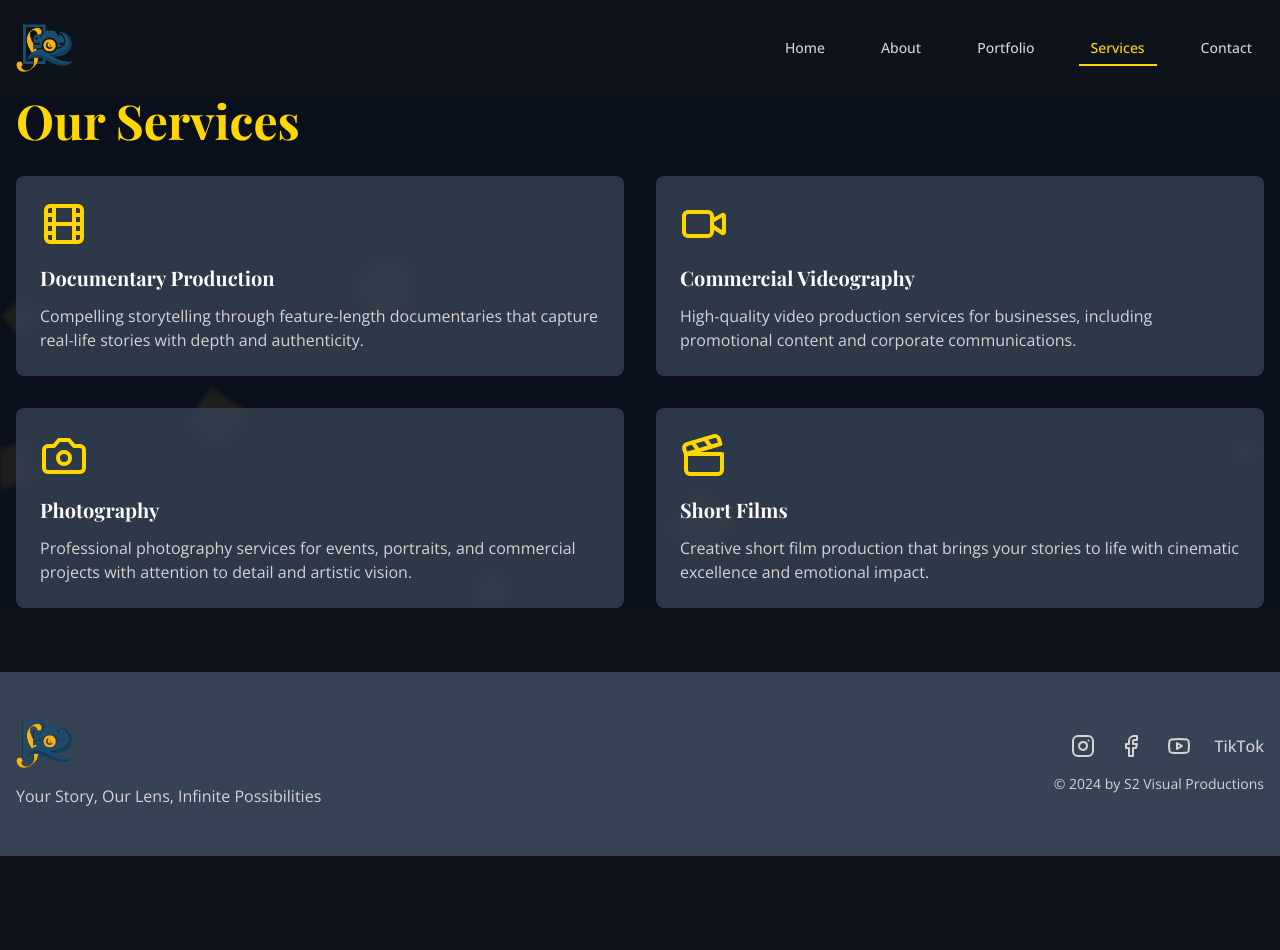
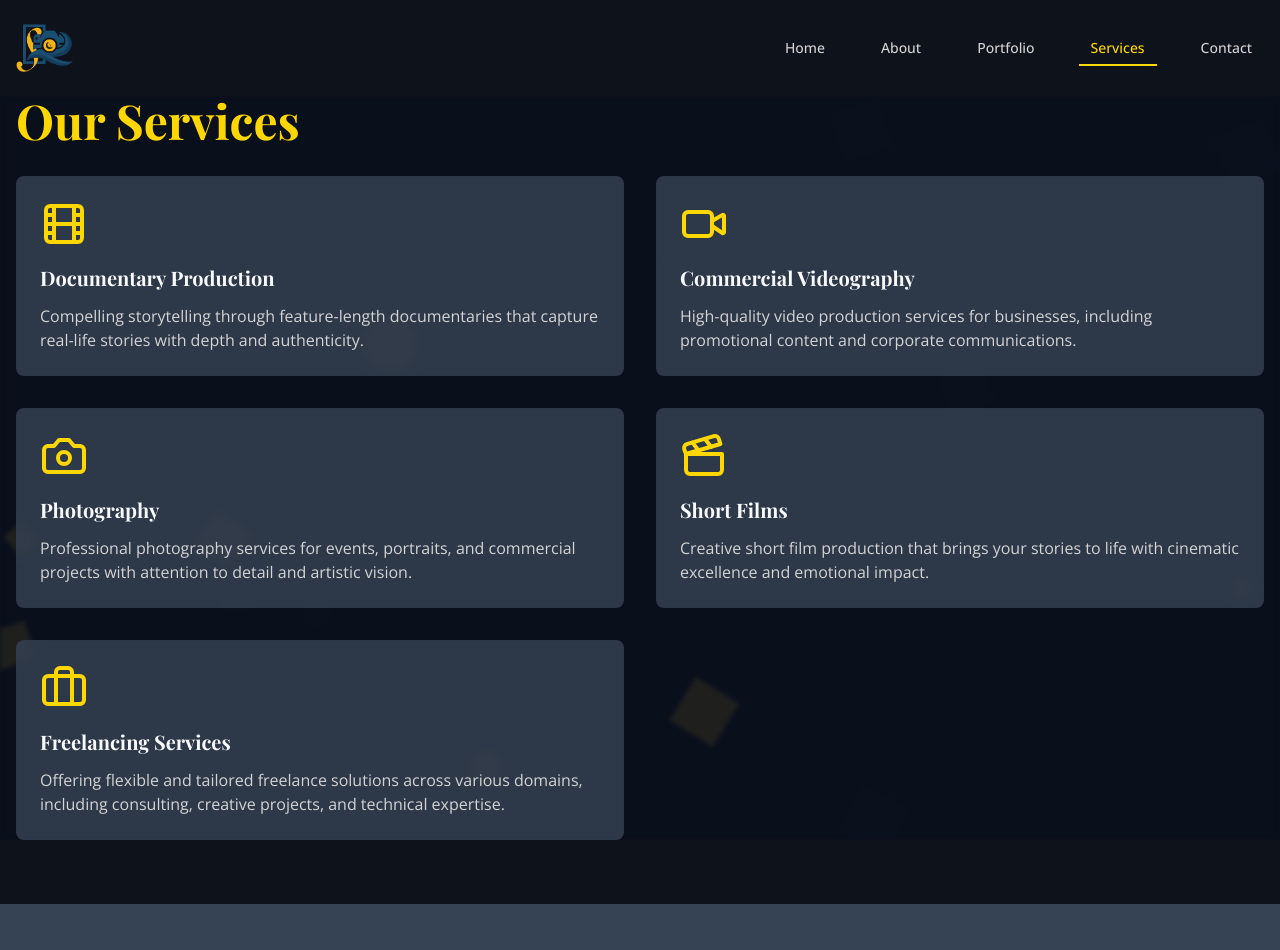
Before and after one commit to jacksonikpe/visual-journey-express, a React (Vite) app: page /services in a window 1280 px wide. Shown: the top 950 px of the page. Before the commit the page ends 856 px from the top, so only its background shows below. Built offline with nearby package versions, Linux system fonts and the light colour scheme.

Commit message:
service page update

```diff
--- a/src/pages/Services.tsx
+++ b/src/pages/Services.tsx
@@ -1,5 +1,5 @@
 import { motion } from "framer-motion";
-import { Camera, Film, Video, Clapperboard } from "lucide-react";
+import { Camera, Film, Video, Clapperboard, Briefcase } from "lucide-react";
 import Navbar from "../components/Navbar";
 import Footer from "../components/Footer";
 import AnimatedBackground from "../components/AnimatedBackground";
@@ -9,22 +9,32 @@ const Services = () => {
     {
       icon: Film,
       title: "Documentary Production",
-      description: "Compelling storytelling through feature-length documentaries that capture real-life stories with depth and authenticity.",
+      description:
+        "Compelling storytelling through feature-length documentaries that capture real-life stories with depth and authenticity.",
     },
     {
       icon: Video,
       title: "Commercial Videography",
-      description: "High-quality video production services for businesses, including promotional content and corporate communications.",
+      description:
+        "High-quality video production services for businesses, including promotional content and corporate communications.",
     },
     {
       icon: Camera,
       title: "Photography",
-      description: "Professional photography services for events, portraits, and commercial projects with attention to detail and artistic vision.",
+      description:
+        "Professional photography services for events, portraits, and commercial projects with attention to detail and artistic vision.",
     },
     {
       icon: Clapperboard,
       title: "Short Films",
-      description: "Creative short film production that brings your stories to life with cinematic excellence and emotional impact.",
+      description:
+        "Creative short film production that brings your stories to life with cinematic excellence and emotional impact.",
+    },
+    {
+      icon: Briefcase,
+      title: "Freelancing Services",
+      description:
+        "Offering flexible and tailored freelance solutions across various domains, including consulting, creative projects, and technical expertise.",
     },
   ];
 
@@ -43,7 +53,9 @@ const Services = () => {
           </div>
 
           <div className="relative z-10">
-            <h1 className="text-4xl md:text-5xl font-bold mb-8 text-primary">Our Services</h1>
+            <h1 className="text-4xl md:text-5xl font-bold mb-8 text-primary">
+              Our Services
+            </h1>
             <div className="grid grid-cols-1 md:grid-cols-2 gap-8">
               {services.map((service, index) => (
                 <motion.div
```
Also changed, not shown: 1 other file (tests, documents, lock files or other folders).
